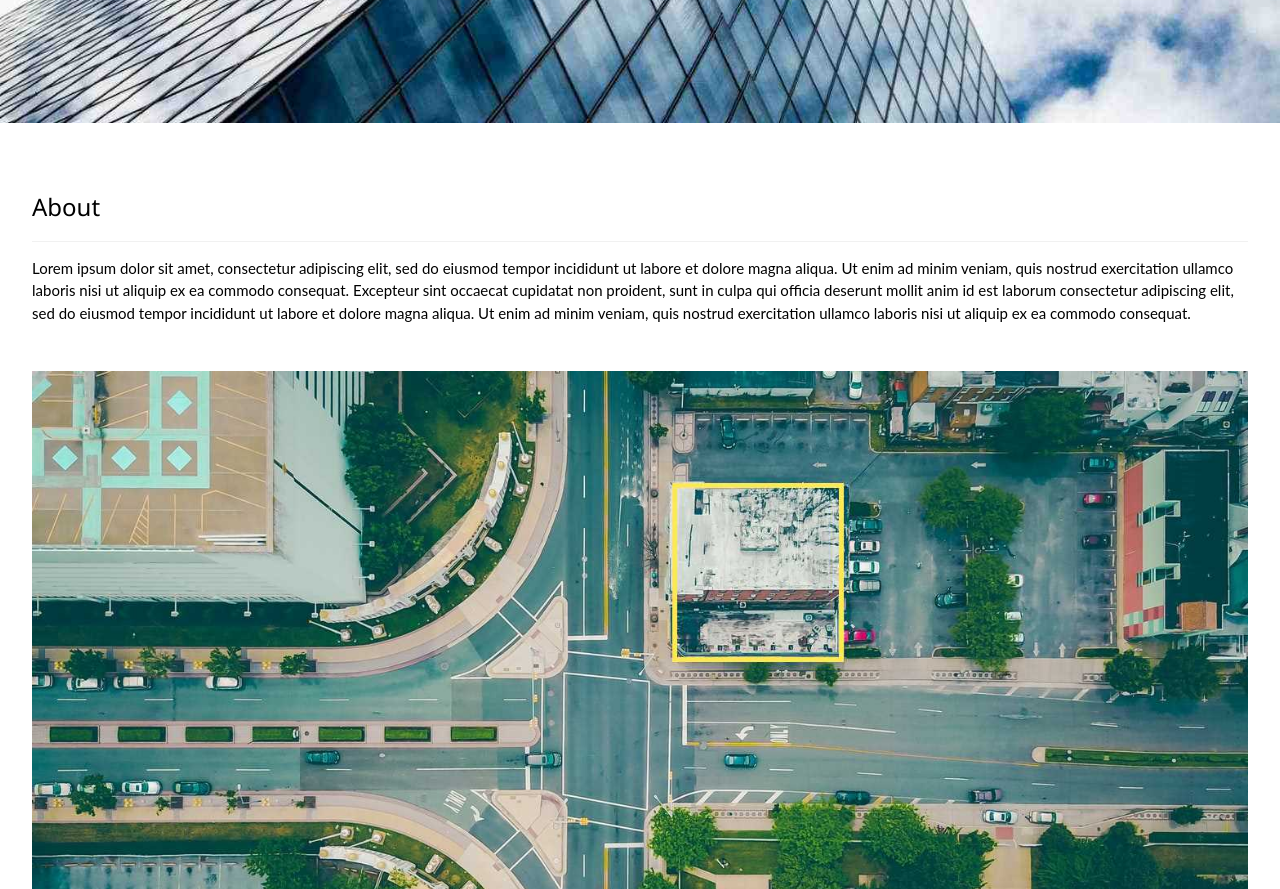
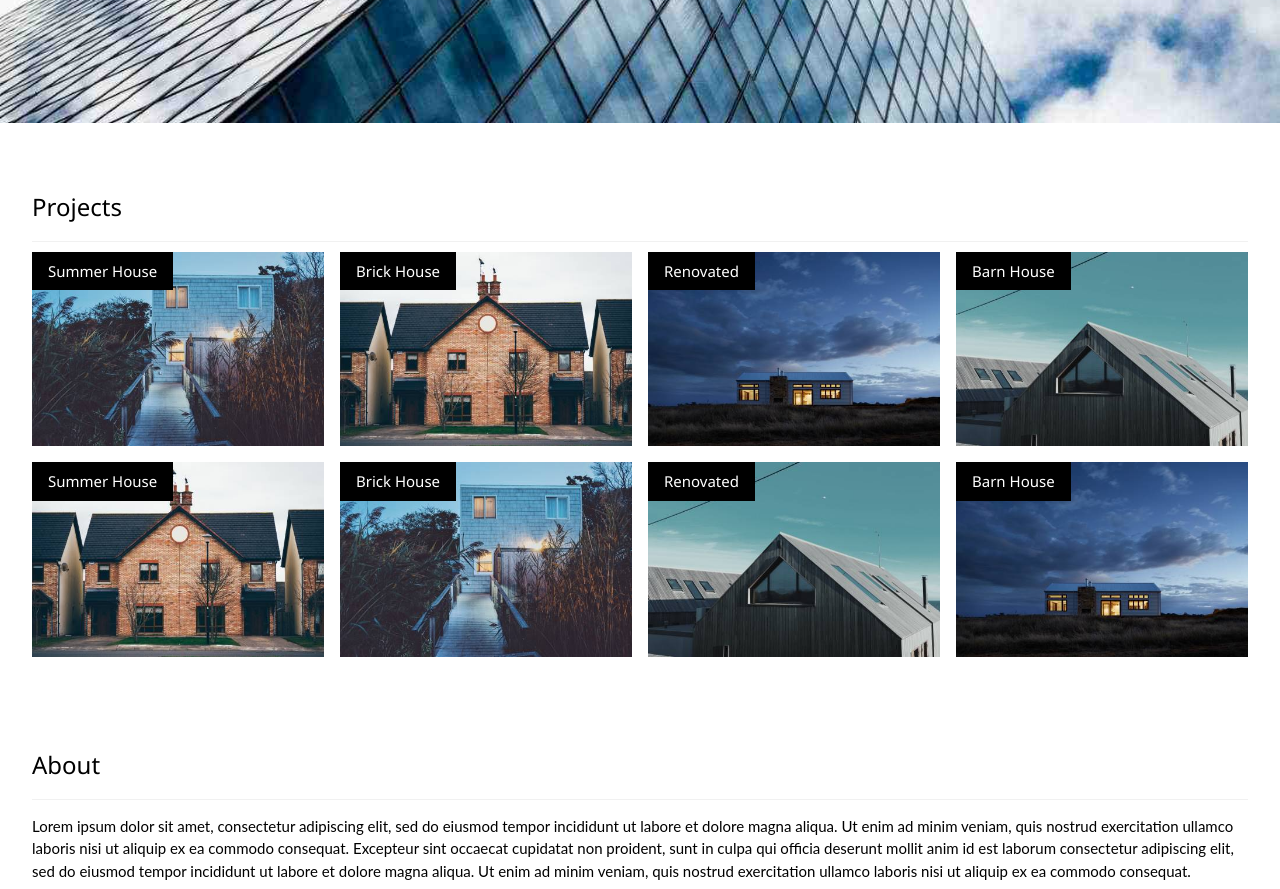
Before and after one commit to luanapassafaro/untref-arquitectura, a plain HTML site: page index.html in a window 1280 px wide. Shown: the part 560-1449 px from the top of the page. Drawn offline with Linux system fonts and the light colour scheme.

Commit message:
projects

```diff
--- a/css/style.css
+++ b/css/style.css
@@ -1624,3 +1624,45 @@ body {
 .mySlides {
   display: none;
 }
+
+.grid {
+  display: grid;
+  grid-template-columns: 1fr;
+}
+
+@media (width >= 768px) {
+  .grid-md-2 {
+    grid-template-columns: 1fr 1fr;
+  }
+}
+
+@media (width >= 1024px) {
+  .grid-lg-4 {
+    grid-template-columns: repeat(4, 1fr);
+  }
+}
+
+#projects .grid {
+  gap: 16px;
+}
+
+#projects article {
+  position: relative;
+
+  & >h4 {
+    position: absolute;
+    top: 0;
+    left: 0;
+    margin: 0;
+    background-color: #000;
+    color: white;
+    font-size: 1rem;
+    padding: 8px 16px;
+  }
+
+  & >img {
+    width: 100%;
+    height: 100%;
+    object-fit: cover;
+  }
+}
--- a/index.html
+++ b/index.html
@@ -51,7 +51,45 @@
 
     <!-- Page content -->
     <main class="untref-content untref-padding" style="max-width: 1564px">
-      <!-- TODO: Project Section -->
+      <section class="untref-container untref-padding-32" id="projects">
+        <h3 class="untref-border-bottom untref-border-light-grey untref-padding-16">
+          Projects
+        </h3>
+        <div class="grid grid-md-2 grid-lg-4">
+          <article>
+            <h4>Summer House</h4>
+            <img src="img/house5.jpg" alt="Summer House">
+          </article>
+          <article>
+            <h4>Brick House</h4>
+            <img src="img/house2.jpg" alt="Brick House">
+          </article>
+          <article>
+            <h4>Renovated</h4>
+            <img src="img/house3.jpg" alt="Renovated">
+          </article>
+          <article>
+            <h4>Barn House</h4>
+            <img src="img/house4.jpg" alt="Barn House">
+          </article>
+          <article>
+            <h4>Summer House</h4>
+            <img src="img/house2.jpg" alt="Summer House">
+          </article>
+          <article>
+            <h4>Brick House</h4>
+            <img src="img/house5.jpg" alt="Brick House">
+          </article>
+          <article>
+            <h4>Renovated</h4>
+            <img src="img/house4.jpg" alt="Renovated">
+          </article>
+          <article>
+            <h4>Barn House</h4>
+            <img src="img/house3.jpg" alt="Barn House">
+          </article>
+        </div>
+      </section>
 
       <!-- About Section -->
       <section class="untref-container untref-padding-32" id="about">
```
